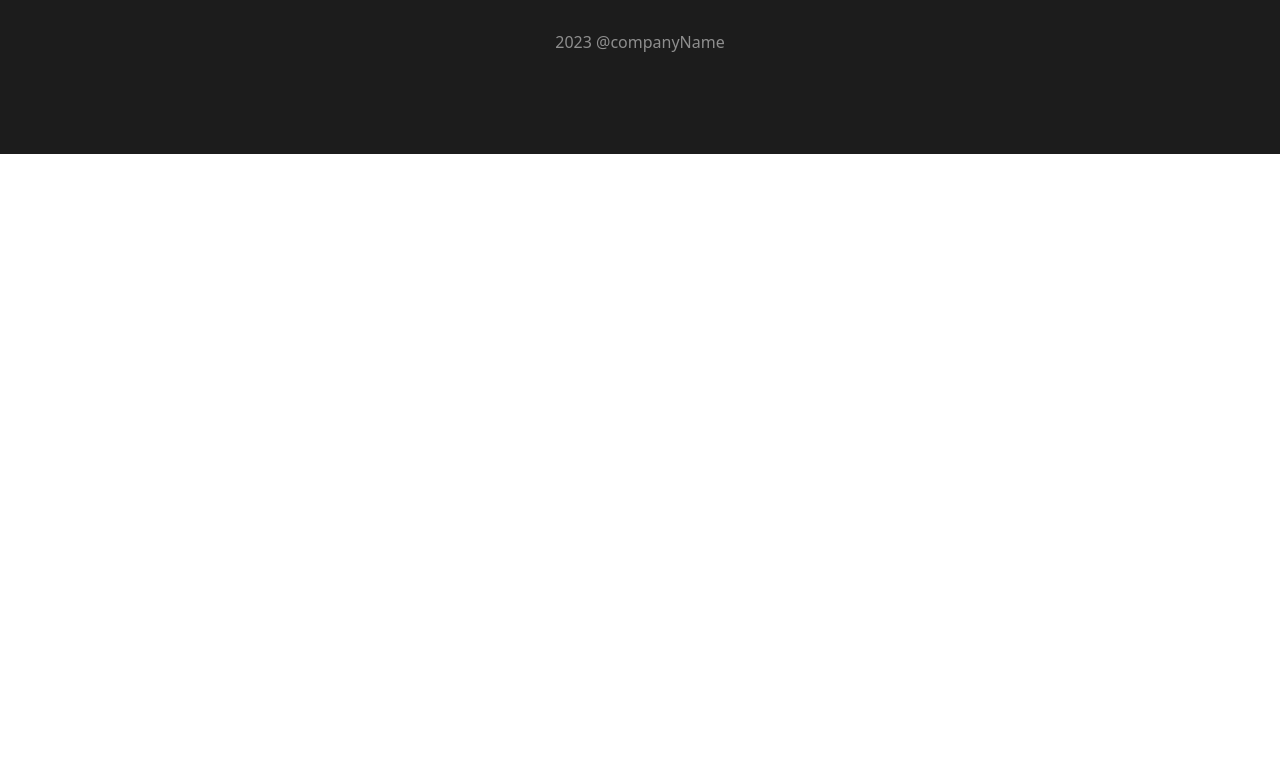
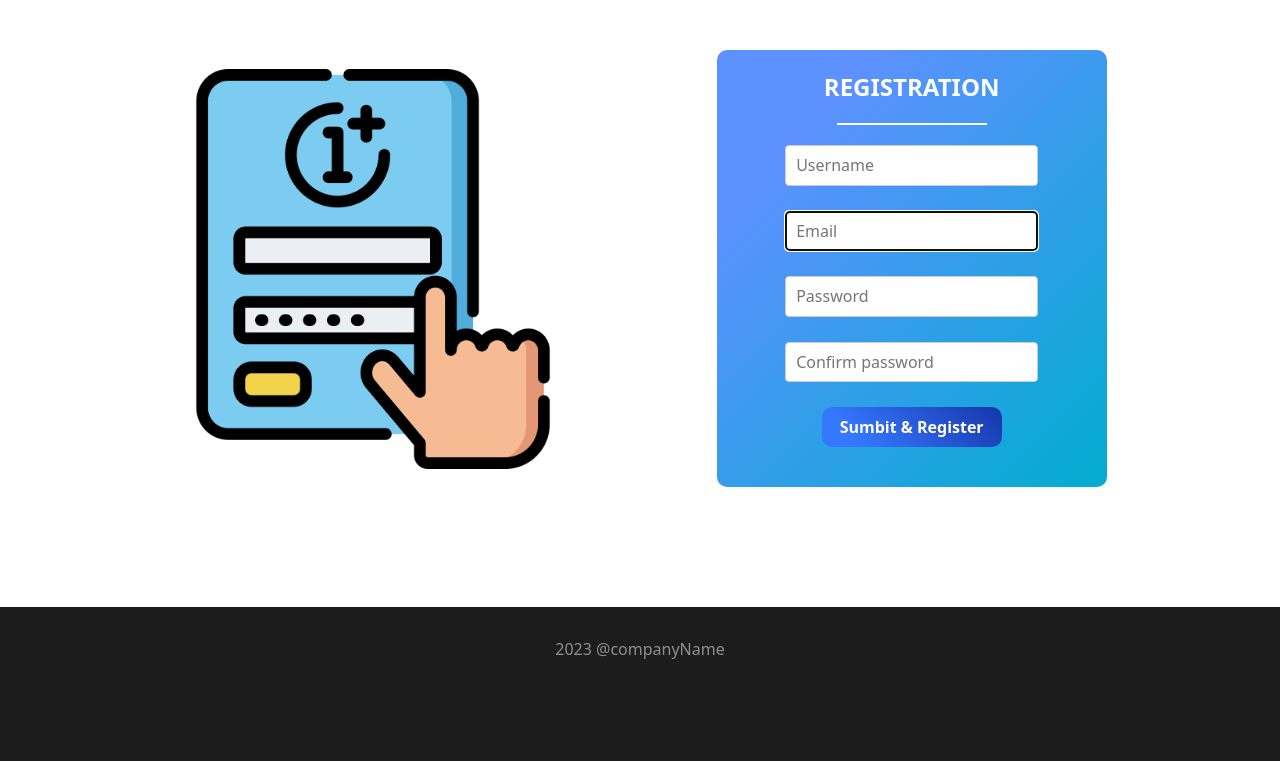
Before and after one commit to AlexDyakonov/django-shop-example, a Django app: page /user/sign-up/ in a window 1280 px wide. Shown: the part 59-820 px from the top of the page. Before the commit the page ends 213 px from the top, so only its background shows below. Run offline with Django 4.2, Linux system fonts and the light colour scheme.

Commit message:
Added registration page

```diff
--- /dev/null
+++ b/shop/static/assets/css/sign-up.css
@@ -0,0 +1,89 @@
+.section-sign-up{
+    display: flex;
+    justify-content: center;
+}
+
+.container-sign-up{
+    width: 1220px;
+    margin-bottom: 120px;
+    margin-top: 50px;
+    display: flex;
+    justify-content: space-evenly;
+    align-items: center;
+}
+
+.register-form {
+    color: white;
+    width: 390px;
+    height: auto;
+    background: linear-gradient(135deg, rgba(92,145,255,1) 20%, rgba(1,173,207,1) 100%);
+    padding: 20px;
+    border-radius: 10px;
+    display: flex;
+    justify-content: center;
+}
+
+.register-img{
+    width: 400px;
+    height: 400px;
+}
+
+.registration-header{
+    color: white;
+    font-size: 1.5em;
+    font-weight: 700;
+    text-align: center;
+    line-height: normal;
+}
+
+.line{
+    margin: 20px auto;
+    height: 2px;
+    width: 150px;
+    background: white;
+}
+
+.btn-container{
+    display: flex;
+    justify-content: center;
+    align-items: center;
+    margin-bottom: 20px;
+}
+
+.submit-btn{
+    color: white;
+    font-weight: 600;
+    background: linear-gradient(45deg, #3578ff 10%,  #000066 90%);
+    text-decoration: none;
+    border-radius: 10px;
+    background-size: 200%;
+    transition: .5s;
+    border: none;
+    display: inline-block;
+
+    width: 180px;
+    height: 40px;
+    text-align: center;
+}
+.submit-btn:hover {
+    background-position: right;
+}
+
+.form-group {
+    margin-bottom: 15px; /* Нижний отступ между группами полей */
+}
+
+.form-group label {
+    font-weight: bold; /* Жирный шрифт для меток полей */
+}
+
+.form-group input[type="text"],
+.form-group input[type="email"],
+.form-group input[type="password"],
+.form-group textarea {
+    width: 100%; /* Расширить поля ввода на всю ширину родительского контейнера */
+    padding: 10px; /* Внутренний отступ для полей ввода */
+    border: 1px solid #ccc; /* Граница полей ввода */
+    border-radius: 4px; /* Скругление углов полей ввода */
+    margin-bottom: 10px;
+}
--- a/shop/templates/userauths/sign-up.html
+++ b/shop/templates/userauths/sign-up.html
@@ -1,6 +1,66 @@
 {% extends 'core/base.html' %}
 {% load static %}
 
+{% block css %}
+<link rel="stylesheet" href="{% static 'assets/css/sign-up.css' %}?v={{ random_number }}">
+{% endblock %}
+
 {% block content %}
 
+<div class="section-sign-up">
+    <div class="container-sign-up">
+        <img class="register-img" src="{% static './assets/img/register/register.png' %}" alt="register-img">
+
+        <div class="register-form">
+
+            <div>
+                <div class="registration-header">
+                    REGISTRATION
+                </div>
+
+                <div class="line"></div>
+
+                <form action="" method="post">
+                    {% csrf_token %}
+
+                    <div class="form-group">
+                        {{ form.username }}
+                    </div>
+                    <div class="form-group">
+                        {{ form.email }}
+                    </div>
+                    <div class="form-group">
+                        {{ form.password1 }}
+                    </div>
+                    <div class="form-group">
+                        {{ form.password2 }}
+                    </div>
+
+                    <div class="btn-container">
+                        <button class="submit-btn" type="submit"> Sumbit & Register </button>
+                    </div>
+                </form>
+
+                {% if form.errors %}
+                <div class="alert alert-danger">
+                    <ul>
+                        {% for field, errors in form.errors.items %}
+                            {% for error in errors %}
+                                <li>{{ field }}: {{ error }}</li>
+                            {% endfor %}
+                        {% endfor %}
+                    </ul>
+                </div>
+                {% endif %}
+                        </div>
+
+
+        </div>
+
+    </div>
+</div>
 {% endblock %}
+
+{% block script %}
+
+{% endblock %}
--- /dev/null
+++ b/shop/userauths/forms.py
@@ -0,0 +1,13 @@
+from django import forms
+from django.contrib.auth.forms import UserCreationForm
+from userauths.models import User
+
+class UserRegisterForm(UserCreationForm):
+    username = forms.CharField(widget=forms.TextInput(attrs={"placeholder": "Username"}))
+    email = forms.EmailField(widget=forms.EmailInput(attrs={"placeholder" : "Email"}))
+    password1 = forms.CharField(widget=forms.PasswordInput(attrs={"placeholder":"Password"}))
+    password2 = forms.CharField(widget=forms.PasswordInput(attrs={"placeholder": "Confirm password"}))
+
+    class Meta:
+        model = User
+        fields = ['username','email']
--- a/shop/userauths/views.py
+++ b/shop/userauths/views.py
@@ -1,4 +1,29 @@
-from django.shortcuts import render
+from django.shortcuts import render, redirect
+from userauths.forms import UserRegisterForm
+from django.contrib.auth import login, authenticate
+from django.contrib import messages
+
 
 def register_view(request):
-    return render(request, "userauths/sign-up.html")
+
+    if request.method == "POST":
+        form = UserRegisterForm(request.POST or None)
+
+        if form.is_valid():
+            new_user = form.save()
+            username = form.cleaned_data['username']
+            messages.success(request, f"Hey {username}, your account was created successfully.")
+            new_user = authenticate(username=form.cleaned_data['email'],
+                                    password=form.cleaned_data['password1']
+                                    )
+            login(request, new_user)
+            return redirect("core:home")
+
+    else:
+        form = UserRegisterForm()
+
+    context = {
+        'form': form,
+    }
+
+    return render(request, "userauths/sign-up.html", context)
```
Also changed, not shown: shop/static/assets/img/register/register.png (added).
